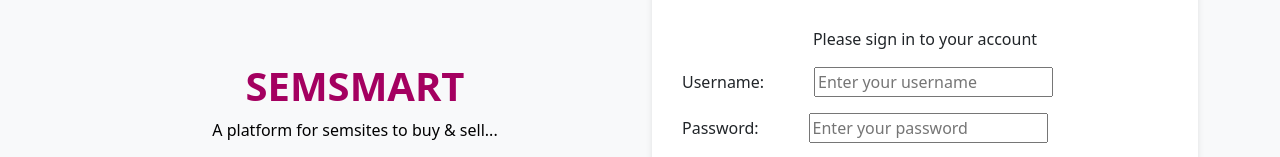
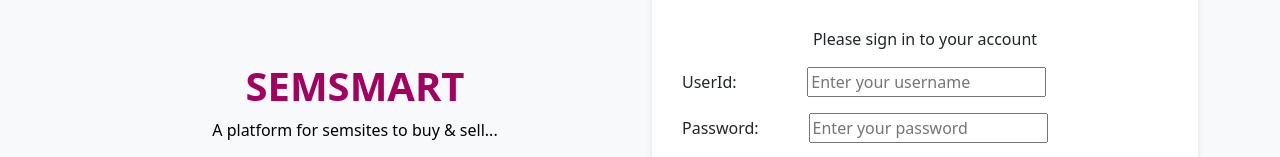
Before and after one commit to Muskaan-14/SemsMart, a React (Create React App) app in the folder client/: page / in a window 1280 px wide. Shown: the part 290-447 px from the top of the page. Built offline with nearby package versions, Linux system fonts and the light colour scheme.

Commit message:
alert added

```diff
--- a/client/src/pages/LoginPage.js
+++ b/client/src/pages/LoginPage.js
@@ -218,6 +218,8 @@ const LoginPage = () => {
         navigate('/home'); // Redirect to the homepage after successful login
       } else {
         console.log(data.message || 'Login failed. Please check your credentials.');
+      alert("userId and password are wrong");
+
       }
     } catch (error) {
       console.log("An error occurred. Please try again later.", error.message);
@@ -284,7 +286,7 @@ const LoginPage = () => {
                 <p className="text-center">Please sign in to your account</p>
                 <Form onSubmit={handleLogin}>
                   <Form.Group controlId="formUsername" className="mb-3">
-                    <label htmlFor="username">Username:</label>&nbsp;&nbsp;&nbsp;&nbsp;&nbsp;&nbsp;&nbsp;&nbsp;&nbsp;&nbsp;&nbsp;&nbsp;
+                    <label htmlFor="username">UserId:</label>&nbsp;&nbsp;&nbsp;&nbsp;&nbsp;&nbsp;&nbsp;&nbsp;&nbsp;&nbsp;&nbsp;&nbsp;&nbsp;&nbsp;&nbsp;&nbsp;&nbsp;
                     <input
                       type="text"
                       id="username"
```
